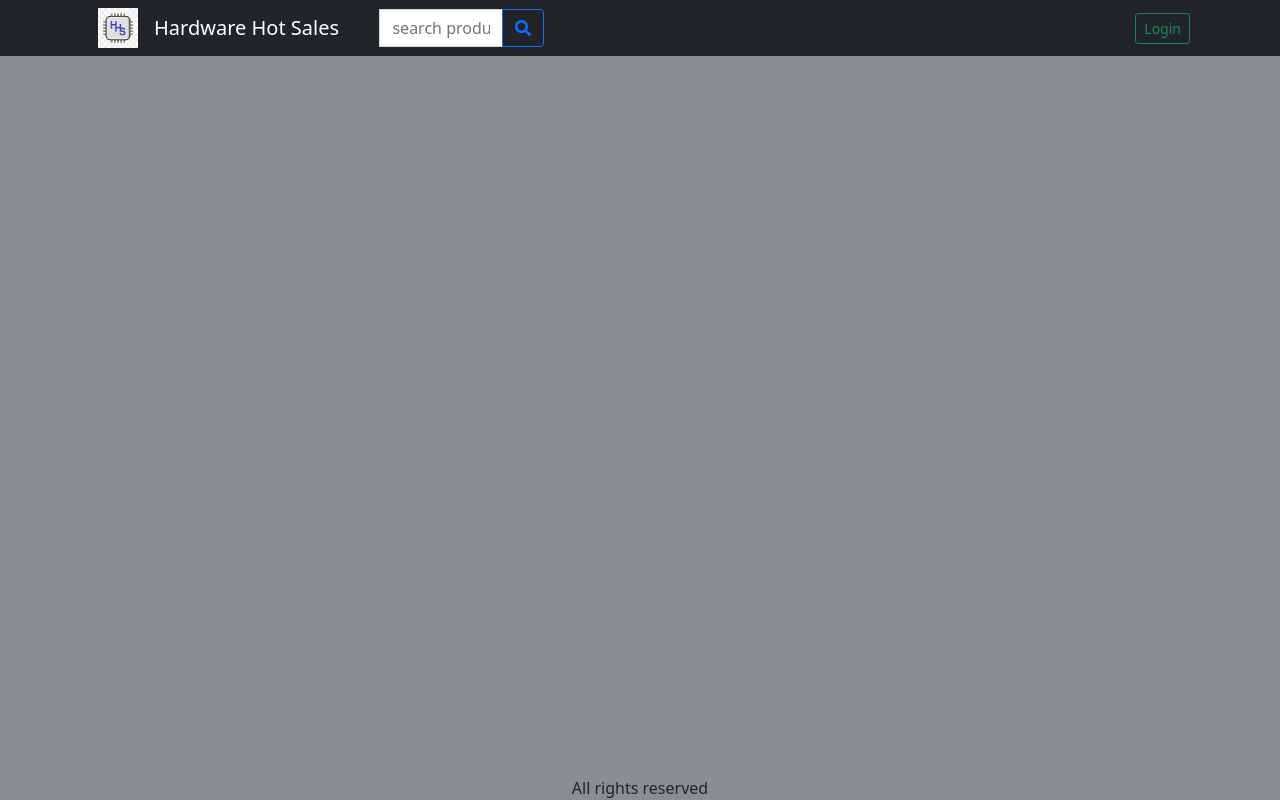
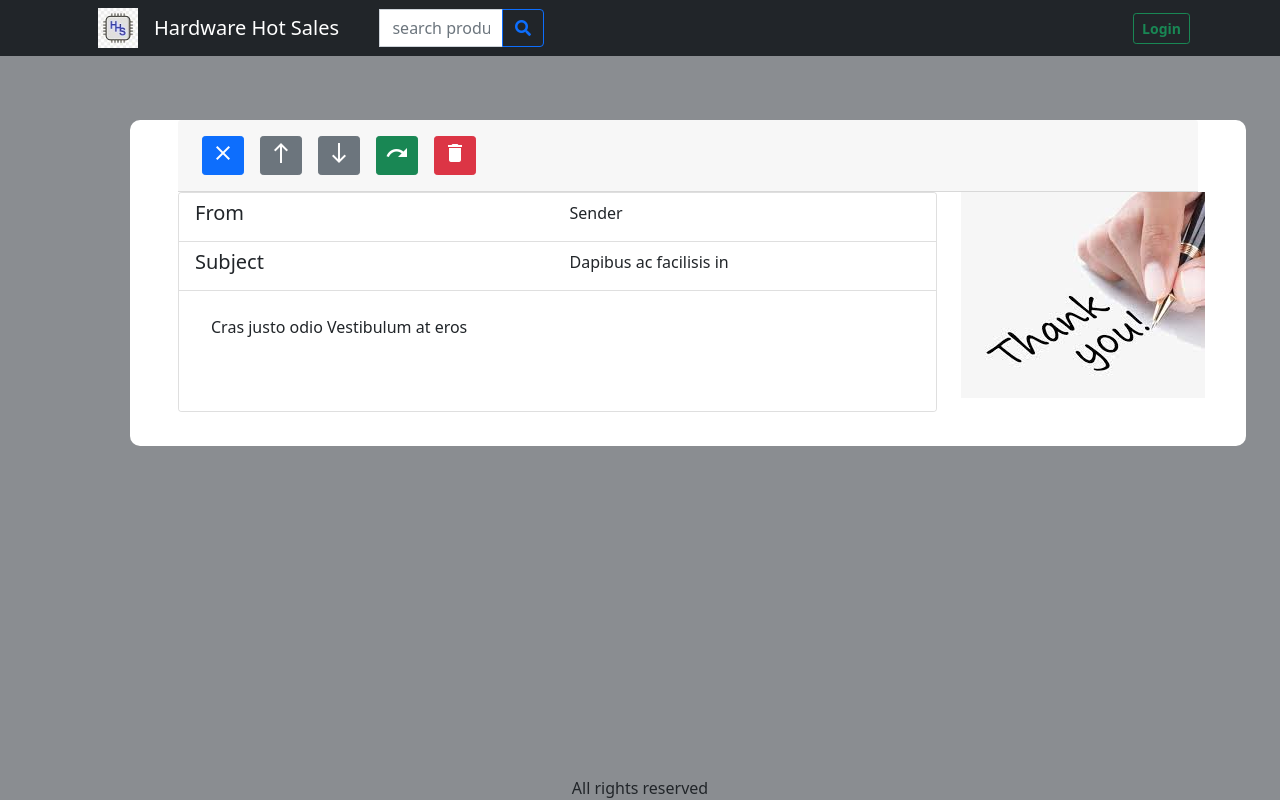
Before and after one commit to PabloElectricista/PF-Client, a React (Create React App) app: page /admin/messagedetails/1 in a window 1280 px wide. Built offline with nearby package versions, Linux system fonts and the light colour scheme; no server answers.

Commit message:
detalles de mensajes y redux de ordenes

```diff
--- a/src/App.js
+++ b/src/App.js
@@ -16,6 +16,7 @@ import "react-toastify/dist/ReactToastify.css";
 import OrdersProducts from './components/OrdersProducts/OrdersProducts'
 import OrderProductsDetails from "./components/OrderProductsDetails/OrderProductsDetails"
 import MessagesContainer from './components/Messages/MessagesContainer'
+import MessageDetails from './components/Messages/MessageDetails'
 
 function App() {
 
@@ -85,12 +86,12 @@ function App() {
                                         <MessagesContainer />
                                     }
                                 ></Route>
-                                {/* <Route
+                                <Route
                                     path="/admin/messagedetails/:id"
                                     element={
                                         <MessageDetails />
                                     }
-                                ></Route> */}
+                                ></Route>
                                 <Route
                                     path="/admin/profile"
                                     element={
--- a/src/components/Messages/Message.jsx
+++ b/src/components/Messages/Message.jsx
@@ -1,5 +1,6 @@
 import { Col, Row } from "react-bootstrap";
 import Card from 'react-bootstrap/Card';
+import { LinkContainer } from "react-router-bootstrap";
 
 function Message({ from, subject }) {
 
@@ -11,9 +12,11 @@ function Message({ from, subject }) {
                 </Card.Body>
             </Col>
             <Col>
-                <Card.Body>
-                    {subject}
-                </Card.Body>
+                <LinkContainer to={`/admin/messagedetails/id`}  style={{cursor:"pointer"}}>
+                    <Card.Body>
+                        {subject}
+                    </Card.Body>
+                </LinkContainer>
             </Col>
         </Row>
     </>
--- /dev/null
+++ b/src/components/Messages/MessageDetails.jsx
@@ -0,0 +1,76 @@
+import { Button, Card, Col, Image, Row } from "react-bootstrap";
+import ListGroup from 'react-bootstrap/ListGroup';
+import escribiendo from '../../views/assets/esccribiendo.jpg'
+
+function MessageDetails() {
+
+    return <div>
+        <br></br><br></br><br></br>
+        <div className="container m-5  px-5" style={{ backgroundColor: "white", borderRadius: "10px" }}>
+            <Card.Header>
+                <Button size="sm" variant="primary" className="m-2" data-toggle="tooltip" data-placement="bottom" title="close">
+                    <i className="material-icons">clear</i>
+                </Button>
+                <Button size="sm" variant="secondary" className="m-2" data-toggle="tooltip" data-placement="bottom" title="previous">
+                    <i className="material-icons">north</i>
+                </Button>
+                <Button size="sm" variant="secondary" className="m-2" data-toggle="tooltip" data-placement="bottom" title="next">
+                    <i className="material-icons">south</i>
+                </Button>
+                <Button size="sm" variant="success" className="m-2" data-toggle="tooltip" data-placement="bottom" title="reply">
+                    <i className="material-icons">redo</i>
+                </Button>
+                <Button size="sm" variant="danger" className="m-2" data-toggle="tooltip" data-placement="bottom" title="delete">
+                    <i className="material-icons">delete</i>
+                </Button>
+            </Card.Header>
+            <Row>
+                <Col md={9}>
+                    <Card>
+                        <ListGroup variant="flush">
+                            <ListGroup.Item>
+                                <Row>
+                                    <Col>
+                                        <Card.Title>
+                                            From
+                                        </Card.Title>
+                                    </Col>
+                                    <Col>
+                                        <Card.Text>
+                                            Sender
+                                        </Card.Text>
+                                    </Col>
+                                </Row>
+                            </ListGroup.Item>
+                            <ListGroup.Item>
+                                <Row>
+                                    <Col>
+                                        <Card.Title>
+                                            Subject
+                                        </Card.Title>
+                                    </Col>
+                                    <Col>
+                                        <Card.Text>
+                                            Dapibus ac facilisis in
+                                        </Card.Text>
+                                    </Col>
+                                </Row>
+                            </ListGroup.Item>
+                            <ListGroup.Item>
+                                <Card.Body className="mb-5">
+                                    Cras justo odio
+                                    Vestibulum at eros
+                                </Card.Body>
+                            </ListGroup.Item>
+                        </ListGroup>
+                    </Card>
+                </Col>
+                <Col md={2}>
+                    <Image src={escribiendo} className="mb-5" />
+                </Col>
+            </Row>
+        </div>
+    </div>
+}
+
+export default MessageDetails;
--- a/src/components/NavBar/NavBarComponent.jsx
+++ b/src/components/NavBar/NavBarComponent.jsx
@@ -62,17 +62,11 @@ function NavBarComponent() {
                         } id="admin-nav-dropdown" >
                             <LinkContainer to="/admin/messages" style={itemstyle}>
                                 <NavDropdown.Item>
-                                <i className="material-icons">mail</i>
+                                    <i className="material-icons">mail</i>
                                     Messages
                                 </NavDropdown.Item>
                             </LinkContainer>
                             {user && !user.isBlocked && <>
-                                <LinkContainer to="/admin/products" style={itemstyle}>
-                                    <NavDropdown.Item>
-                                        <i className="material-icons">dataset</i>
-                                        Products
-                                    </NavDropdown.Item>
-                                </LinkContainer>
                                 <LinkContainer to="/admin/orders" style={itemstyle}>
                                     <NavDropdown.Item>
                                         <i className="material-icons">app_registration</i>
@@ -88,9 +82,15 @@ function NavBarComponent() {
                             {user && user.isAdmin && (
                                 <>
                                     <NavDropdown.Divider />
+                                    <LinkContainer to="/admin/products" style={itemstyle}>
+                                        <NavDropdown.Item>
+                                            <i className="material-icons">dataset</i>
+                                            Products
+                                        </NavDropdown.Item>
+                                    </LinkContainer>
                                     <LinkContainer to="/admin/dashboard" style={itemstyle}>
                                         <NavDropdown.Item>
-                                        <i className="material-icons">settings</i>
+                                            <i className="material-icons">settings</i>
                                             Admin
                                         </NavDropdown.Item>
                                     </LinkContainer>
--- /dev/null
+++ b/src/redux/slices/ordersSlice.js
@@ -0,0 +1,23 @@
+import { createSlice } from '@reduxjs/toolkit';
+
+export const ordersSlice = createSlice({
+    name: 'orders',
+    initialState: {
+        orders: [],
+        ordersuser: []
+    },
+    reducers: {
+        setallorders(state, action){
+            state.filter = action.payload
+        },
+        setordersuser(state, action){
+            state.ordersuser = action.payload
+        },
+        updateorder(state, action){
+            state.filter = action.payload
+        }
+    }
+})
+
+export const { setallorders, setordersuser, updateorder } = ordersSlice.actions;
+export default ordersSlice.reducer
--- a/src/redux/store.js
+++ b/src/redux/store.js
@@ -2,11 +2,13 @@ import { configureStore } from '@reduxjs/toolkit';
 import productsreducer from './slices/productsSlices'
 import usersreducer from './slices/usersSlices'
 import filterreducer from './slices/filterSlice'
+import ordersreducer from './slices/ordersSlice'
 
 export const store = configureStore({
     reducer: {
         products: productsreducer,
         users: usersreducer,
-        filter: filterreducer
+        filter: filterreducer,
+        orders: ordersreducer
     }
 });
--- a/src/views/Signin/Signin.jsx
+++ b/src/views/Signin/Signin.jsx
@@ -16,7 +16,7 @@ function Signin({ log, setLog }) {
             toast("Login Ok", { type: "success" })
             setLog(responsePayload.email_verified)
             localStorage.setItem("islogged", "true")
-            localStorage.setItem("tkn", JSON.stringify(credential))
+            localStorage.setItem("tkn", credential)
         }
     };
 
@@ -42,6 +42,7 @@ function Signin({ log, setLog }) {
     return <>
         {!log ?
             <Button
+                style={{fontWeight:"bolder"}}
                 size="sm"
                 variant="outline-success"
                 className="mx-2"
@@ -51,6 +52,7 @@ function Signin({ log, setLog }) {
             </Button>
             :
             <Button
+                style={{fontWeight:"bolder"}}
                 size="sm"
                 variant="outline-danger"
                 className="g_id_signout mx-2"
```
Also changed, not shown: src/redux/actions/orders.js (added, +35 -0 lines), src/views/assets/esccribiendo.jpg (added).
